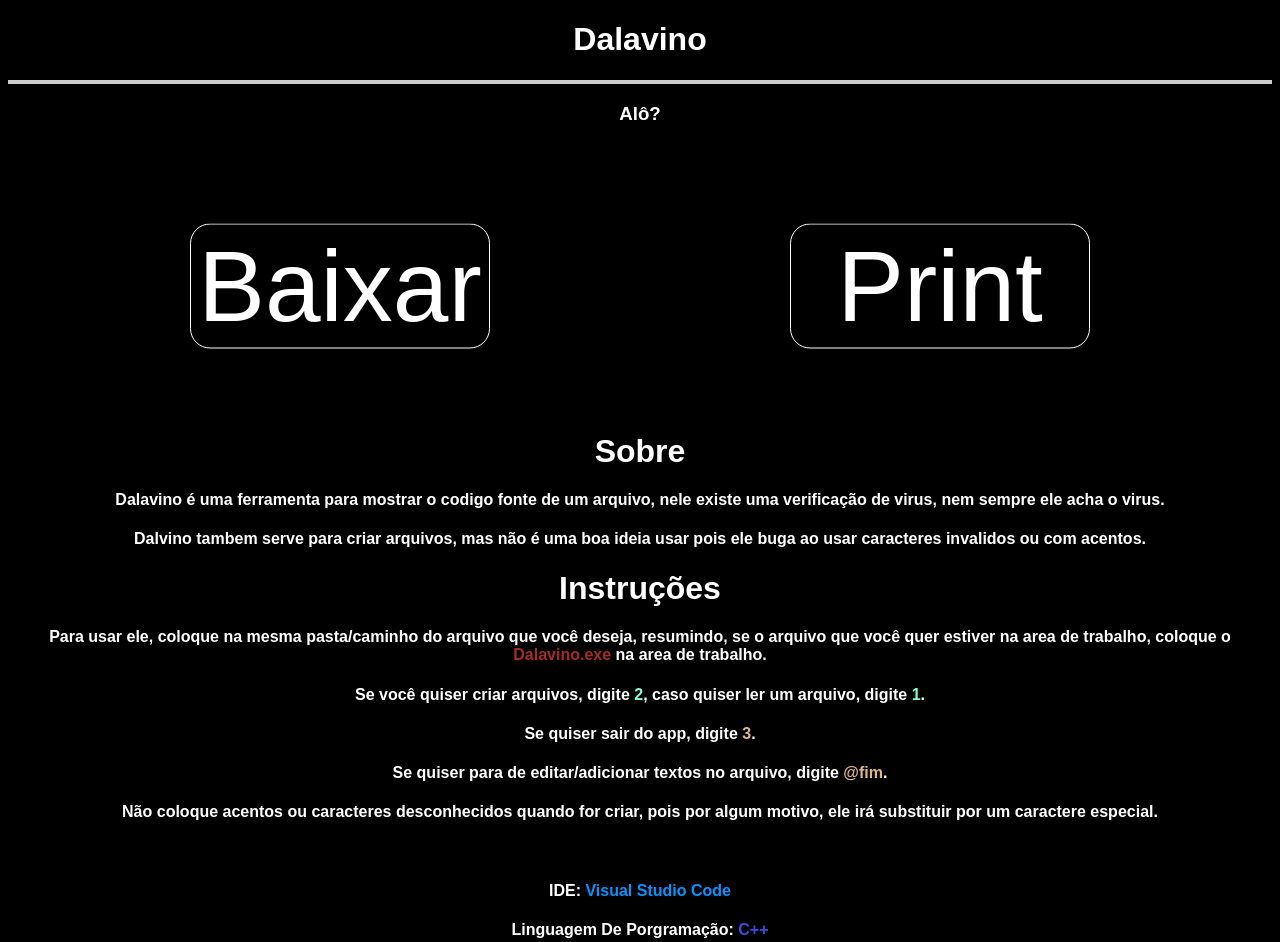
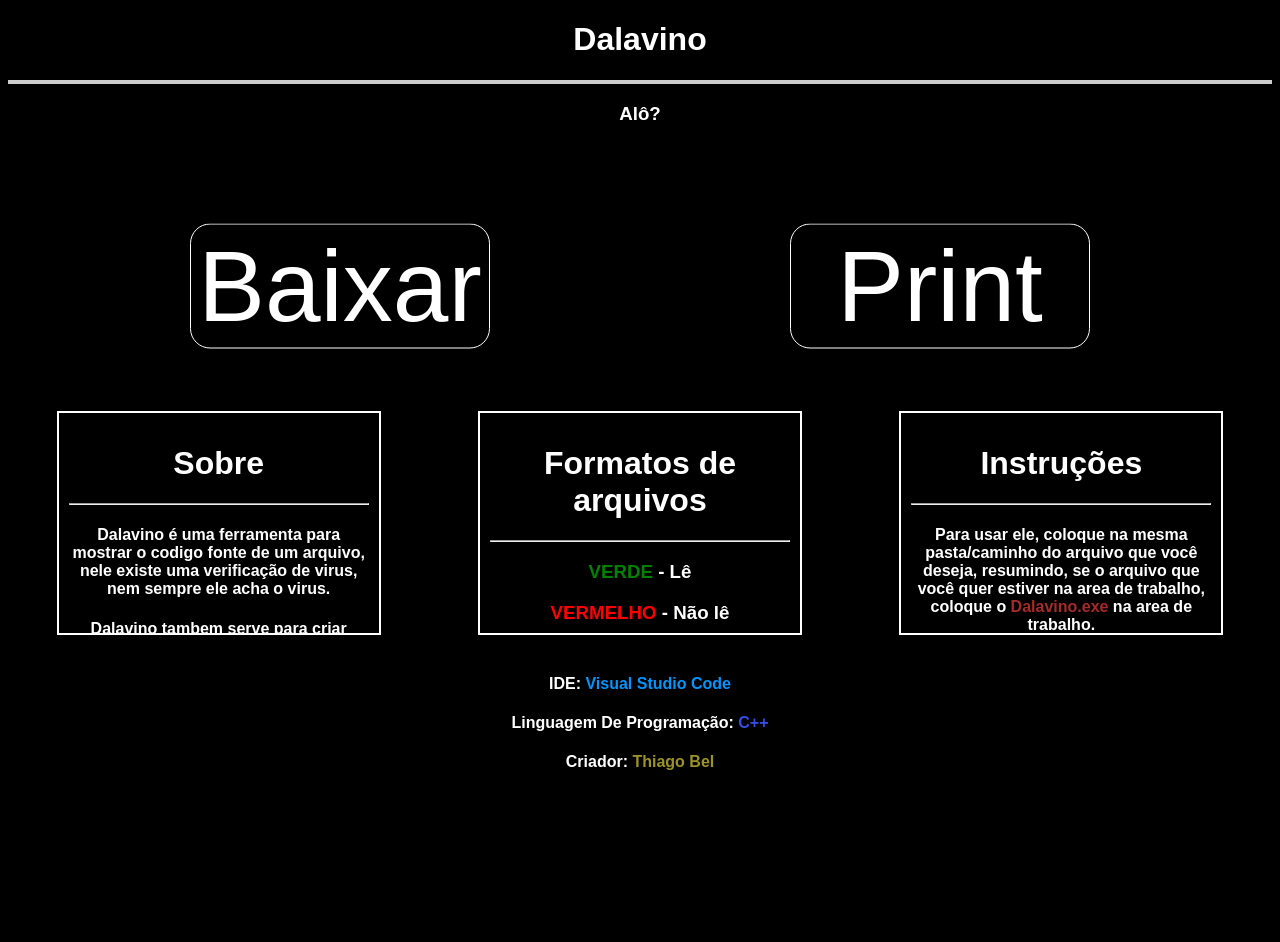
Before and after one commit to Humano123/Dalavino, a plain HTML site: page index.html in a window 1280 px wide. Shown: the top 942 px of the page. After the commit the page ends 800 px from the top, so only its background shows below. Drawn offline with Linux system fonts and the light colour scheme.

Commit message:
Add files via upload

```diff
--- a/design/script/keyframes.css
+++ b/design/script/keyframes.css
@@ -138,3 +138,21 @@
         transform: translateY(-550%) translateX(-50%) rotateY(180deg);
     }
 }
+
+@keyframes aparecerVERDE {
+    0% {
+        color: rgba(240, 248, 255, 0);
+    }
+    100% {
+        color: green;
+    }
+}
+
+@keyframes aparecerVERMELHO {
+    0% {
+        color: rgba(240, 248, 255, 0);
+    }
+    100% {
+        color: red;
+    }
+}
--- /dev/null
+++ b/design/script/media.css
@@ -0,0 +1,9 @@
+@media (max-width: 750px) {
+    #geralt {
+        font-size: 10px;
+    }
+    h1, h2, h3, h4, h5, h6 {
+        font-weight: 50;
+
+    }
+}
--- a/design/script/style.css
+++ b/design/script/style.css
@@ -112,3 +112,23 @@ br {
     animation: animBOA 2s forwards;
     border-radius: 10vh;
 }
+
+#verde {
+    animation: aparecerVERDE 5s forwards;
+}
+#vermelho {
+    animation: aparecerVERMELHO 5s forwards;
+}
+
+#gerall {
+    width: 300px;
+    height: 200px;
+    border: 2px solid white;
+    overflow-y: auto;
+    padding: 10px;
+}
+
+#geralt {
+    display: flex;
+    justify-content: space-around;
+}
--- a/index.html
+++ b/index.html
@@ -1,5 +1,6 @@
 <!DOCTYPE html>
 <html id="all" lang="pt-br">
+
 <head>
     <meta charset="UTF-8">
     <meta name="viewport" content="width=device-width, initial-scale=1.0">
@@ -8,11 +9,14 @@
     <link rel="stylesheet" href="design/script/keyframes.css">
     <link rel="stylesheet" href="design/script/fonts.css">
     <link rel="stylesheet" href="design/script/draw.css">
+    <link rel="stylesheet" href="design/script/media.css">
     <title id="title">Dalavino</title>
 </head>
+
 <body style="text-align: center; perspective: 800px;" id="body">
     <header>
-        <h1 class="neiste"> <b id="jackA" class="jack">(:</b> <b onclick="segredoDOIS()" id="segredo2">Dalav</b><b onclick="segredoUM()" id="segredo1">i</b>no <b id="jackB" class="jack">:)</b></h1>
+        <h1 class="neiste"> <b id="jackA" class="jack">(:</b> <b onclick="segredoDOIS()" id="segredo2">Dalav</b><b
+                onclick="segredoUM()" id="segredo1">i</b>no <b id="jackB" class="jack">:)</b></h1>
         <hr id="dividir">
     </header>
     <h3>Alô?</h3>
@@ -25,26 +29,54 @@
             <h1 id="assd">Esse arquivo não funciona para mobile >:(</h1>
         </div>
     </div>
+    <div id="geralt">
+        <div id="gerall">
             <div id="resumo">
                 <h1>Sobre</h1>
-        <h4>Dalavino é uma ferramenta para mostrar o codigo fonte de um arquivo, nele existe uma verificação de virus, nem sempre ele acha o virus.</h4>
-        <h4>Dalvino tambem serve para criar arquivos, mas não é uma boa ideia usar pois ele buga ao usar caracteres invalidos ou com acentos.</h4>
+                <hr>
+                <h4>Dalavino é uma ferramenta para mostrar o codigo fonte de um arquivo, nele existe uma verificação de
+                    virus, nem sempre ele acha o virus.</h4>
+                <h4>Dalavino tambem serve para criar arquivos, mas não é uma boa ideia usar pois ele buga ao usar
+                    caracteres invalidos ou com acentos.</h4>
             </div>
+        </div>
+        <div id="gerall">
+            <div id="aviso">
+                <h1>Formatos de arquivos</h1>
+                <hr>
+                <h3><b id="verde">VERDE</b> - Lê</h3>
+                <h3><b id="vermelho">VERMELHO</b> - Não lê</h3>
+                <h4 id="verde">.txt, .csv, .json, .xml, .ini, .log, .html, .htm, .cpp, .h, .java, .py, .bin, .dat, .yml,
+                    .yaml, .obj, .wav, .bmp, etc</h4>
+                <h4 id="vermelho">.pdf, .doc, .docx, .xls, .xlsx, .ppt, .pptx, .mp3, .mp4, .avi, .mkv, .jpg, .jpeg,
+                    .png, .gif, .tiff, .zip, .rar, .7z, .exe, .dll, .iso, etc</h4>
+            </div>
+        </div>
+        <div id="gerall">
             <div id="inst">
                 <h1>Instruções</h1>
-        <h4>Para usar ele, coloque na mesma pasta/caminho do arquivo que você deseja, resumindo, se o arquivo que você quer estiver na area de trabalho, coloque o <b id="nomeApp">Dalavino.exe</b> na area de trabalho.</h4>
-        <h4>Se você quiser criar arquivos, digite <b id="num">2</b>, caso quiser ler um arquivo, digite <b id="num">1</b>.</h4>
+                <hr>
+                <h4>Para usar ele, coloque na mesma pasta/caminho do arquivo que você deseja, resumindo, se o arquivo
+                    que você quer estiver na area de trabalho, coloque o <b id="nomeApp">Dalavino.exe</b> na area de
+                    trabalho.</h4>
+                <h4>Se você quiser criar arquivos, digite <b id="num">2</b>, caso quiser ler um arquivo, digite <b
+                        id="num">1</b>.</h4>
                 <h4>Se quiser sair do app, digite <b id="nomeKey">3</b>.</h4>
-        <h4>Se quiser para de editar/adicionar textos no arquivo, digite <b id="nomeKey">@fim</b>.</h4>
-        <h4>Não coloque acentos ou caracteres desconhecidos quando for criar, pois por algum motivo, ele irá substituir por um caractere especial.</h4>
+                <h4>Se quiser parar de editar/adicionar textos no arquivo, digite <b id="nomeKey">@fim</b>.</h4>
+                <h4>Não coloque acentos ou caracteres desconhecidos quando for criar, pois por algum motivo, ele irá
+                    substituir por um caractere especial.</h4>
+            </div>
+        </div>
     </div>
     <br>
     <div id="footer">
         <h4 id="elemento1">IDE: <b id="vscode">Visual Studio Code</b></h4>
-        <h4 id="elemento2">Linguagem De Porgramação: <b id="cpp">C++</b></h4>
+        <h4 id="elemento2">Linguagem De Programação: <b id="cpp">C++</b></h4>
         <h4 id="elemento3">Criador: <b id="tb">Thiago Bel</b></h4>
     </div>
-    <div id="circleA"><div id="circle"></div></div>
+    <div id="circleA">
+        <div id="circle"></div>
+    </div>
 
     <!-- <img id="print" src="design/images/print.png" alt="Print"> -->
     <!-- <div id="draw">
@@ -67,4 +99,5 @@
     <script src="scripts/secrets/segredinhos.js"></script>
     <script src="scripts/download/script.js"></script>
 </body>
+
 </html>
```
Lines whose indentation alone changed are shown as unchanged.
